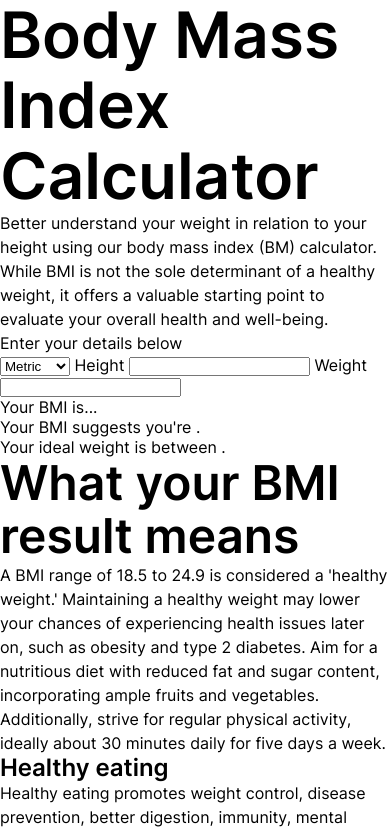
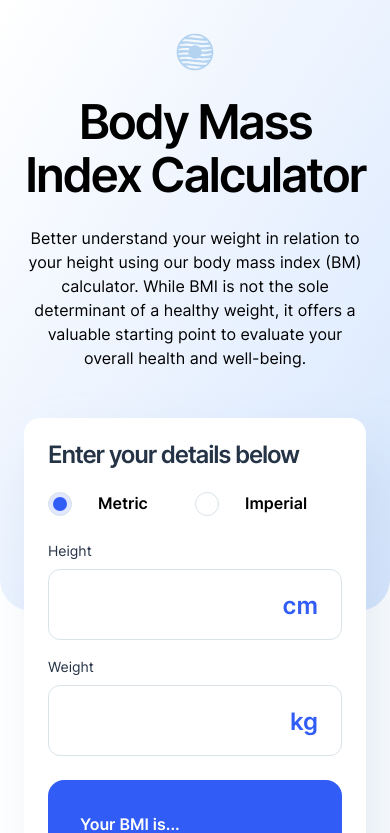
Before and after one commit to orphandeity/bmi-calculator, a Svelte app: page / in a window 390 px wide. Shown: the top 833 px of the page. Built offline with nearby package versions, Linux system fonts and the light colour scheme.

Commit message:
main section mobile

```diff
--- a/src/App.svelte
+++ b/src/App.svelte
@@ -1,40 +1,23 @@
-<div>
-  <h1>Body Mass Index Calculator</h1>
+<script lang="ts">
+  import logo from "./assets/images/logo.svg";
+  import Card from "./card.svelte";
+</script>
 
-  <p>
-    Better understand your weight in relation to your height using our body mass
-    index (BM) calculator. While BMI is not the sole determinant of a healthy
-    weight, it offers a valuable starting point to evaluate your overall health
-    and well-being.
-  </p>
+<div class="container">
+  <main>
+    <div class="hero">
+      <img src={logo} alt="logo" />
+      <h1>Body Mass Index Calculator</h1>
+      <p>
+        Better understand your weight in relation to your height using our body
+        mass index (BM) calculator. While BMI is not the sole determinant of a
+        healthy weight, it offers a valuable starting point to evaluate your
+        overall health and well-being.
+      </p>
+    </div>
 
-  <div class="card">
-    <p>Enter your details below</p>
-
-    <select name="" id="">
-      <option>Metric</option>
-      <option>Imperial</option>
-    </select>
-
-    <label>
-      Height
-      <input type="text" />
-    </label>
-
-    <label>
-      Weight
-      <input type="text" />
-    </label>
-
-    <div class="result">
-      <div>Your BMI is...</div>
-
-      <!-- add score -->
-
-      <div>Your BMI suggests you're <!-- add classification -->.</div>
-      <div>Your ideal weight is between <!-- add range -->.</div>
-    </div>
-  </div>
+    <Card />
+  </main>
 
   <section>
     <h2>What your BMI result means</h2>
@@ -130,3 +113,29 @@
     </div>
   </section>
 </div>
+
+<style>
+  .container {
+    display: flex;
+    flex-direction: column;
+    gap: 4.5rem;
+  }
+  main {
+    position: relative;
+    width: 100%;
+    padding-inline: var(--padding-base);
+    padding-top: 2rem;
+  }
+
+  .hero {
+    display: flex;
+    flex-direction: column;
+    gap: 1.5rem;
+    align-items: center;
+    text-align: center;
+  }
+  .hero img {
+    width: 2.5rem;
+    height: 2.5rem;
+  }
+</style>
--- a/src/app.css
+++ b/src/app.css
@@ -4,12 +4,19 @@
 }
 
 :root {
-  --color-blue: hsl(227 92% 58%);
-  --color-gunmetal: hsl(215 31% 21%);
-  --color-dark-electric-blue: hsl(215 17% 45%);
+  --color-blue: hsla(227 92% 58% / 1);
+  --color-gunmetal: hsla(215 31% 21% / 1);
+  --color-dark-electric-blue: hsla(215 17% 45% / 1);
 
-  --color-white: hsl(0 0% 100%);
-  --color-borders: hsl(200 24% 88%);
+  --color-blue-bg: hsla(227 92% 58% / 0.15);
+
+  --color-white: hsla(0 0% 100% / 1);
+  --color-borders: hsla(200 24% 88% / 1);
+
+  --color-gradient-1: hsla(216 95% 92% / 1);
+  --color-gradient-2: hsla(184 95% 92% / 0);
+
+  --color-shadow: hsla(211 40% 69% / 0.25);
 
   --font-base: 16px;
   --font-small: 0.875rem;
@@ -18,10 +25,15 @@
   --font-heading-lg: 3rem;
   --font-heading-xl: 4rem;
 
+  --padding-base: 1.5rem;
+  --padding-lg: 2rem;
+
   --radius-sm: 0.75rem;
   --radius-md: 1rem;
   --radius-lg: 2rem;
   --radius-full: 9999px;
+
+  --shadow-card: 16px 32px 56px 0 var(--color-shadow);
 
   font-family: Inter, sans-serif;
   font-size: var(--font-base);
@@ -41,18 +53,23 @@
   box-sizing: border-box;
 }
 
+body {
+  background: var(--color-white);
+}
+
 h1,
 h2,
 h3,
 h4 {
   font-weight: 600;
   line-height: 110%;
+  letter-spacing: -0.05em;
 }
 h1 {
-  font-size: var(--font-heading-xl);
+  font-size: var(--font-heading-lg);
 }
 h2 {
-  font-size: var(--font-heading-lg);
+  font-size: var(--font-heading-md);
 }
 h3 {
   font-size: var(--font-heading-md);
@@ -63,3 +80,15 @@ h4 {
 p {
   line-height: 150%;
 }
+
+input,
+textarea,
+label,
+button,
+select,
+option {
+  font-family: inherit;
+  font-size: inherit;
+  font-weight: inherit;
+  color: inherit;
+}
--- /dev/null
+++ b/src/card.svelte
@@ -0,0 +1,190 @@
+<div class="card">
+  <div class="background" />
+  <h2>Enter your details below</h2>
+
+  <fieldset name="imperial" id="metric-imperial">
+    <label for="metric">
+      <input type="radio" name="imperial" id="metric" value="metric" checked />
+      Metric
+    </label>
+
+    <label for="imperial">
+      <input type="radio" name="imperial" id="imperial" value="imperial" />
+      Imperial
+    </label>
+  </fieldset>
+
+  <div class="input">
+    <label for="height">
+      Height
+      <div>
+        <input type="text" id="height" maxlength="7" />
+        <span>cm</span>
+      </div>
+    </label>
+
+    <label for="weight">
+      Weight
+      <div>
+        <input type="text" id="weight" maxlength="7" />
+        <span>kg</span>
+      </div>
+    </label>
+  </div>
+
+  <div class="result">
+    <div>
+      <p>Your BMI is...</p>
+      <div>
+        <!-- add score -->
+        23.4
+      </div>
+    </div>
+
+    <p>
+      Your BMI suggests you're <span class="classification"
+        ><!-- add classification --></span
+      >. Your ideal weight is between
+      <span class="range"><!-- add range --></span>.
+    </p>
+  </div>
+</div>
+
+<style>
+  .card {
+    margin-top: 3rem;
+    padding: var(--padding-base);
+    background: var(--color-white);
+    border-radius: var(--radius-md);
+    display: flex;
+    flex-direction: column;
+    gap: 1.5rem;
+    box-shadow: var(--shadow-card);
+  }
+  .background {
+    position: absolute;
+    inset: 0;
+    height: 60%;
+    z-index: -1;
+    background: linear-gradient(
+      to top left,
+      var(--color-gradient-1),
+      var(--color-gradient-2)
+    );
+    border-bottom-left-radius: var(--radius-lg);
+    border-bottom-right-radius: var(--radius-lg);
+  }
+  h2 {
+    color: var(--color-gunmetal);
+  }
+  #metric-imperial {
+    border: none;
+    display: grid;
+    grid-template-columns: 1fr 1fr;
+  }
+  #metric-imperial > * {
+    font-weight: 600;
+    line-height: 110%;
+    display: grid;
+    grid-template-columns: 2rem auto;
+    gap: 1.125rem;
+    align-items: center;
+  }
+  input[type="radio"] {
+    width: 2rem;
+    height: 2rem;
+    display: grid;
+    place-content: center;
+    transition: 120ms background ease-in;
+  }
+  input[type="radio"]:checked {
+    background: var(--color-blue-bg);
+  }
+  input[type="radio"]::before {
+    content: "";
+    width: 0.875rem;
+    height: 0.875rem;
+    border-radius: var(--radius-full);
+    transform: scale(0);
+    transition: 200ms transform ease-out;
+    background: var(--color-blue);
+  }
+  input[type="radio"]:checked::before {
+    transform: scale(1);
+  }
+
+  #metric,
+  #imperial {
+    appearance: none;
+    border: 1px solid var(--color-borders);
+    border-radius: var(--radius-full);
+    width: 1.5rem;
+    height: 1.5rem;
+    display: flex;
+    align-items: center;
+    justify-content: center;
+  }
+
+  .input {
+    display: flex;
+    flex-direction: column;
+    gap: 1rem;
+  }
+
+  .input label {
+    font-size: var(--font-small);
+    color: var(--color-gunmetal);
+    line-height: 150%;
+    display: flex;
+    flex-direction: column;
+    gap: 0.5rem;
+  }
+  .input label > div {
+    position: relative;
+    font-size: var(--font-heading-md);
+    font-weight: 600;
+  }
+  input[type="text"] {
+    border: 1px solid var(--color-borders);
+    border-radius: var(--radius-sm);
+    padding: 1.25rem 1.5rem;
+    width: 100%;
+  }
+  .input label > div > span {
+    position: absolute;
+    right: var(--padding-base);
+    top: 50%;
+    transform: translatey(-50%);
+    color: var(--color-blue);
+  }
+
+  .result {
+    background: var(--color-blue);
+    color: var(--color-white);
+    border-radius: var(--radius-md);
+    padding: var(--padding-lg);
+    display: flex;
+    flex-direction: column;
+    gap: 1.5rem;
+  }
+  .result > :first-child {
+    display: flex;
+    flex-direction: column;
+    gap: 0.5rem;
+  }
+  .result > :first-child > :first-child {
+    font-weight: 600;
+  }
+  .result > :first-child > :last-child {
+    font-size: var(--font-heading-lg);
+    font-weight: 600;
+    line-height: 110%;
+    letter-spacing: -5%;
+  }
+  .result > :last-child {
+    font-size: var(--font-small);
+  }
+  .range {
+    font-weight: 600;
+  }
+</style>
```
